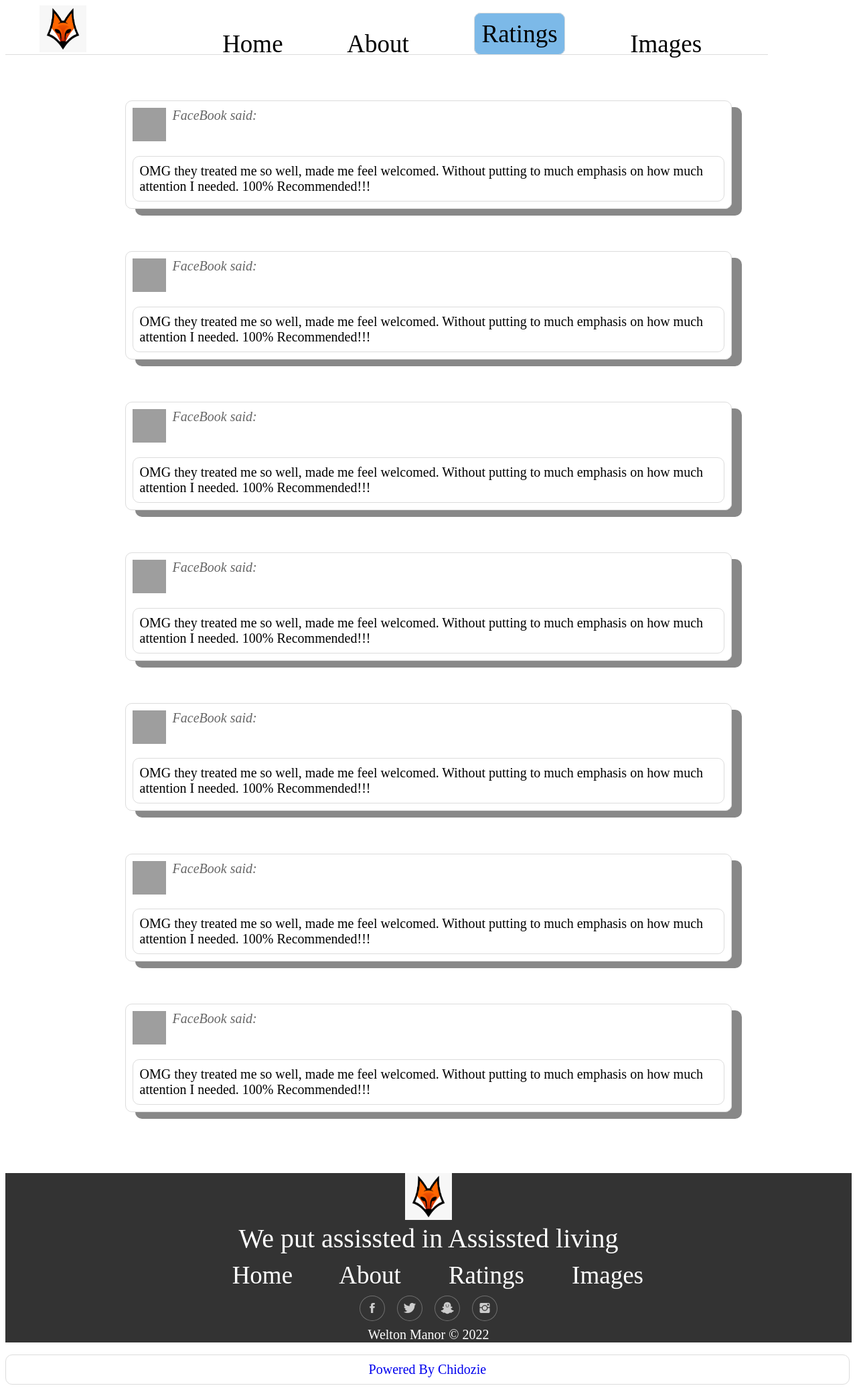
After one commit to codingwithcn/WeltonManor, a Flask app: page /ratings in a window 1280 px wide. The commit adds this page. Shown: the whole page at 67% size. Run offline with Flask 2, Linux system fonts and the light colour scheme; some libraries are stand-ins or nearby versions; grey boxes are pictures that could not be loaded.

Commit message:
done making the template site for welton manor

```diff
--- a/main.py
+++ b/main.py
@@ -8,6 +8,18 @@ app.secret_key = ":sddsadasdsa"
 def home():
   return render_template('home.html')
 
+@app.route('/about', methods=['GET'])
+def about():
+  return render_template('about.html')
+
+@app.route('/ratings', methods=['GET'])
+def ratings():
+  return render_template('ratings.html')
+
+@app.route('/images', methods=['GET'])
+def images():
+  return render_template('images.html')
+
 if __name__ == '__main__':
   app.run(
     host = '0.0.0.0',
--- a/static/css/custom.css
+++ b/static/css/custom.css
@@ -7,25 +7,7 @@
   color: black;
   position: relative;
   bottom: 0;
-  width: 99%;
-  z-index: 100;
-}
-
-.PoweredBy a {
-  width: 100vw;
-  text-decoration: none;
-}
-
-.PoweredBy {
-  border: 1.5px solid gainsboro;
-  border-radius: 10px;
-  padding: 10px;
-  font-size: 20px;
-  text-align: center;
-  color: black;
-  position: relative;
-  bottom: 0;
-  width: 99%;
+  width: 98%;
   z-index: 100;
 }
 
@@ -62,14 +44,14 @@ links, .footer-links {
 }
 
 links a, .footer-links a {
-  margin-right: 10%;
+  margin-right: 7%;
   color: black;
   text-decoration: none;
 }
 
 .footer-links {
   width: 70%;
-  margin-left: 25%;
+  margin-left: 26%;
 }
 
 .footer-links a {
@@ -92,7 +74,7 @@ links a.active {
   font-size: 40px;
   color: black;
   font-style: italic;
-  border: 1px solid gainsboro;
+  border-bottom: 1px solid gainsboro;
   padding: 10px;
 }
 
@@ -163,3 +145,7 @@ footer a, footer a:hover, footer a:focus, footer a:active {
   font-size: 40px;
   text-align: center;
 }
+
+.gray-box-shadow {
+  box-shadow: 15px 10px #888888;
+}
--- /dev/null
+++ b/static/css/ratings.css
@@ -0,0 +1,47 @@
+.ratings {
+  border: 1px solid gainsboro;
+  border-radius: 10px;
+  padding: 10px;
+  width: 70%;
+  margin: 5%;
+  margin-left: auto;
+  margin-right: auto;
+}
+
+.ratings-photo-name {
+  display: inline-flex;
+}
+
+.ratings-profile {
+  background-image: url("https://assets.website-files.com/5c6eefaaeddf9248ac13bc72/5cdc39f74b4caf06de5f038c_placeholder%201%20-%20wide.svg"); /* The image used */
+  background-color: #cccccc; /* Used if the image is unavailable */
+  height: 50px; /* You must set a specified height */
+  width: 50px;
+  background-position: center; /* Center the image */
+  background-repeat: no-repeat; /* Do not repeat the image */
+  background-size: cover; /* Resize the background image to cover the entire container */
+}
+
+.ratings-name {
+  margin-left: 10px;
+  margin-bottom: 10px;
+  color: #333;
+  font-size: 20px;
+}
+
+.ratings-name {
+  margin-left: 10px;
+  margin-bottom: 10px;
+  color: #333;
+  font-size: 20px;
+  opacity: 0.75;
+}
+
+.ratings-comment {
+  margin-top: 2%;
+  border: 1px solid gainsboro;
+  border-radius: 10px;
+  padding: 10px;
+  font-size: 20px;
+  line-spacing: 10px;
+}
--- a/templates/home.html
+++ b/templates/home.html
@@ -59,7 +59,7 @@
     </div>
     <div class='slogan'>We put assissted in Assissted living</div>
     <div class='footer-links'>
-      <a href='/' class='active'>Home</a>
+      <a href='/'>Home</a>
       <a href='/about'>About</a>
       <a href='/ratings'>Ratings</a>
       <a href='/images'>Images</a>
--- /dev/null
+++ b/templates/ratings.html
@@ -0,0 +1,148 @@
+<!DOCTYPE html>
+<html lang="en">
+<head>
+  <meta charset="UTF-8">
+  <meta http-equiv="X-UA-Compatible" content="IE=edge">
+  <meta name="viewport" content="width=device-width, initial-scale=1.0">
+  <title>Ratings | Welton Manor</title>
+  <link rel='stylesheet' href='static/css/custom.css' />
+  <link rel='stylesheet' href='static/css/ratings.css' />
+  <link rel='stylesheet' href='https://cdnjs.cloudflare.com/ajax/libs/ionicons/2.0.1/css/ionicons.min.css' />
+  <!--<link rel='stylesheet' href='https://cdnjs.cloudflare.com/ajax/libs/twitter-bootstrap/4.1.3/css/bootstrap.min.css' />-->
+  <link href='/static/images/logo.png' rel='shortcut icon' />
+</head>
+<body>
+  <navigator>
+    <logo>
+      <!-- We will put actual logo here later
+      -->
+      <img src='static/images/logo.png' alt='Our Logo' />
+    </logo>
+    <links>
+      <a href='/'>Home</a>
+      <a href='/about'>About</a>
+      <a href='/ratings' class='active'>Ratings</a>
+      <a href='/images'>Images</a>
+    </links>
+  </navigator>
+
+  <br>
+
+  <div class='mainbody'>
+    <div class='ratings gray-box-shadow'>
+      <div class='ratings-photo-name'>
+        <div class='ratings-profile'></div>
+        <div class='ratings-name italics'>FaceBook said:</div>
+      </div>
+      <div class='ratings-comment'>
+        OMG they treated me so well, made me feel welcomed. Without putting to much emphasis on how much attention I needed. 100% Recommended!!!
+      </div>
+    </div>
+
+    <div class='ratings gray-box-shadow'>
+      <div class='ratings-photo-name'>
+        <div class='ratings-profile'></div>
+        <div class='ratings-name italics'>FaceBook said:</div>
+      </div>
+      <div class='ratings-comment'>
+        OMG they treated me so well, made me feel welcomed. Without putting to much emphasis on how much attention I needed. 100% Recommended!!!
+      </div>
+    </div>
+
+    <div class='ratings gray-box-shadow'>
+      <div class='ratings-photo-name'>
+        <div class='ratings-profile'></div>
+        <div class='ratings-name italics'>FaceBook said:</div>
+      </div>
+      <div class='ratings-comment'>
+        OMG they treated me so well, made me feel welcomed. Without putting to much emphasis on how much attention I needed. 100% Recommended!!!
+      </div>
+    </div>
+
+
+    <div class='ratings gray-box-shadow'>
+      <div class='ratings-photo-name'>
+        <div class='ratings-profile'></div>
+        <div class='ratings-name italics'>FaceBook said:</div>
+      </div>
+      <div class='ratings-comment'>
+        OMG they treated me so well, made me feel welcomed. Without putting to much emphasis on how much attention I needed. 100% Recommended!!!
+      </div>
+    </div>
+
+
+    <div class='ratings gray-box-shadow'>
+      <div class='ratings-photo-name'>
+        <div class='ratings-profile'></div>
+        <div class='ratings-name italics'>FaceBook said:</div>
+      </div>
+      <div class='ratings-comment'>
+        OMG they treated me so well, made me feel welcomed. Without putting to much emphasis on how much attention I needed. 100% Recommended!!!
+      </div>
+    </div>
+
+    <div class='ratings gray-box-shadow'>
+      <div class='ratings-photo-name'>
+        <div class='ratings-profile'></div>
+        <div class='ratings-name italics'>FaceBook said:</div>
+      </div>
+      <div class='ratings-comment'>
+        OMG they treated me so well, made me feel welcomed. Without putting to much emphasis on how much attention I needed. 100% Recommended!!!
+      </div>
+    </div>
+
+
+    <div class='ratings gray-box-shadow'>
+      <div class='ratings-photo-name'>
+        <div class='ratings-profile'></div>
+        <div class='ratings-name italics'>FaceBook said:</div>
+      </div>
+      <div class='ratings-comment'>
+        OMG they treated me so well, made me feel welcomed. Without putting to much emphasis on how much attention I needed. 100% Recommended!!!
+      </div>
+    </div>
+  </div>
+
+  <br>
+
+  <footer>
+    <div class='footer-logo'>
+      <!-- We will put actual logo here later
+      -->
+      <img src='static/images/logo.png' alt='Our Logo' />
+    </div>
+    <div class='slogan'>We put assissted in Assissted living</div>
+    <div class='footer-links'>
+      <a href='/'>Home</a>
+      <a href='/about'>About</a>
+      <a href='/ratings'>Ratings</a>
+      <a href='/images'>Images</a>
+    </div>
+    <div style="text-align:center;">
+      <div class="col item social">
+        <a href="#">
+          <i class="icon ion-social-facebook"></i>
+        </a>
+        <a href="#">
+          <i class="icon ion-social-twitter"></i>
+        </a>
+        <a href="#">
+          <i class="icon ion-social-snapchat"></i>
+        </a>
+        <a href="#">
+          <i class="icon ion-social-instagram"></i>
+        </a>
+      </div>
+      <div style="margin-top: 10px;" class='name'>Welton Manor © 2022</div>
+    </div>
+  </footer>
+
+  <br>
+
+  <div class='PoweredBy'>
+    <a href='https://www.codingwithcn.me' target='_blank'>
+      Powered By Chidozie
+    </a>
+  </div>
+</body>
+</html>
```
Also changed, not shown: static/css/about.css (added, +11 -0 lines), static/css/images.css (added, +30 -0 lines), templates/about.html (added, +94 -0 lines), templates/images.html (added, +135 -0 lines).
